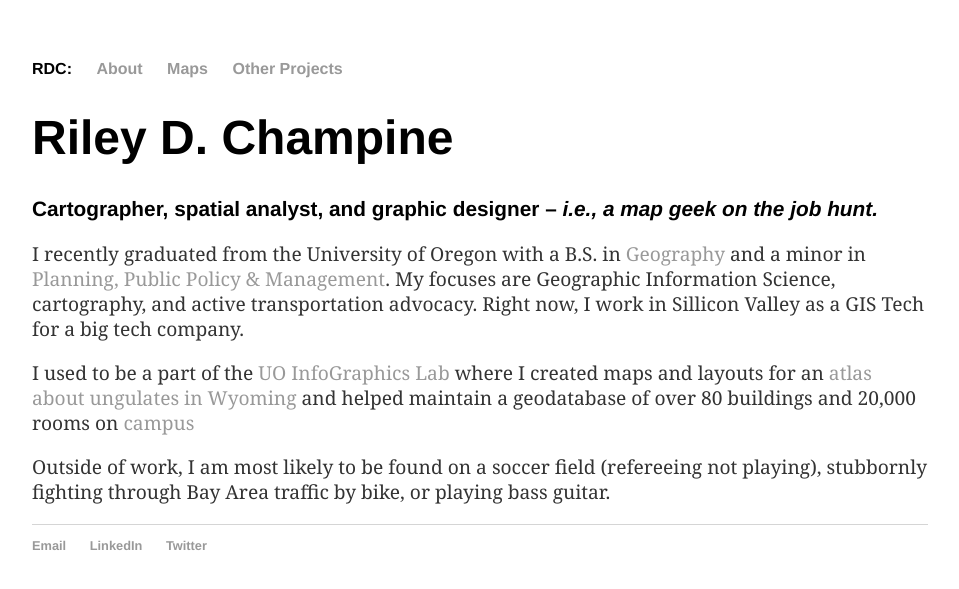
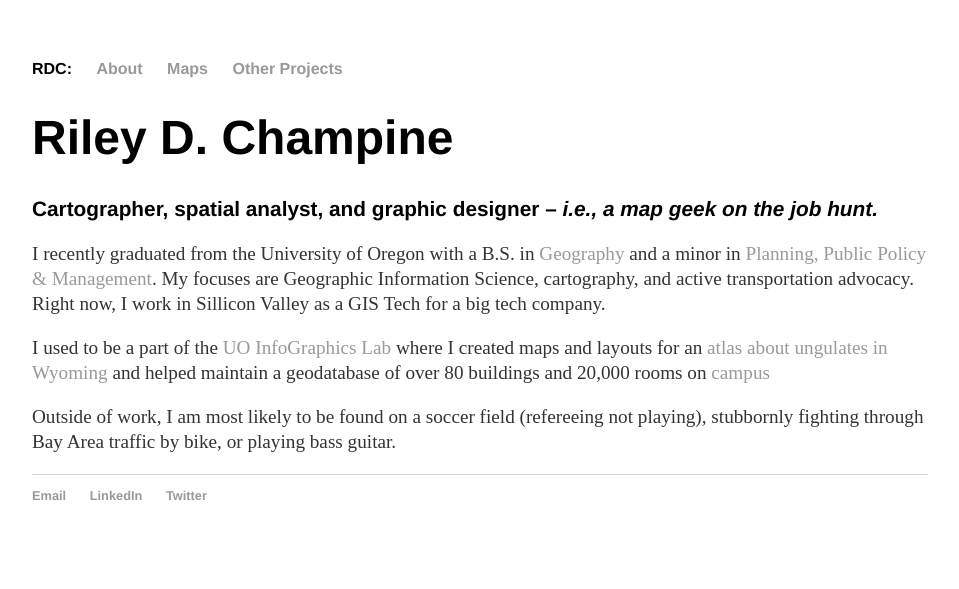
Before and after one commit to rileydchampine/rileydchampine.github.io, a Jekyll site: the page built from index.html, in a window 1280 px wide. Shown: the top 589 px of the page, without its empty margins (160-1119 px from the left). Built offline with Jekyll 4.4.1, drawn with Linux system fonts in a browser that asks for light colours.

Commit message:
Update main.css

```diff
--- a/css/main.css
+++ b/css/main.css
@@ -32,7 +32,7 @@ p {
     font-size: 1.2em;
     line-height: 1.3em;
     color: #333;
-    font-family:'Georgia', 'Times New Roman';
+    font-family: 'Times New Roman';
 }
 
 
```
